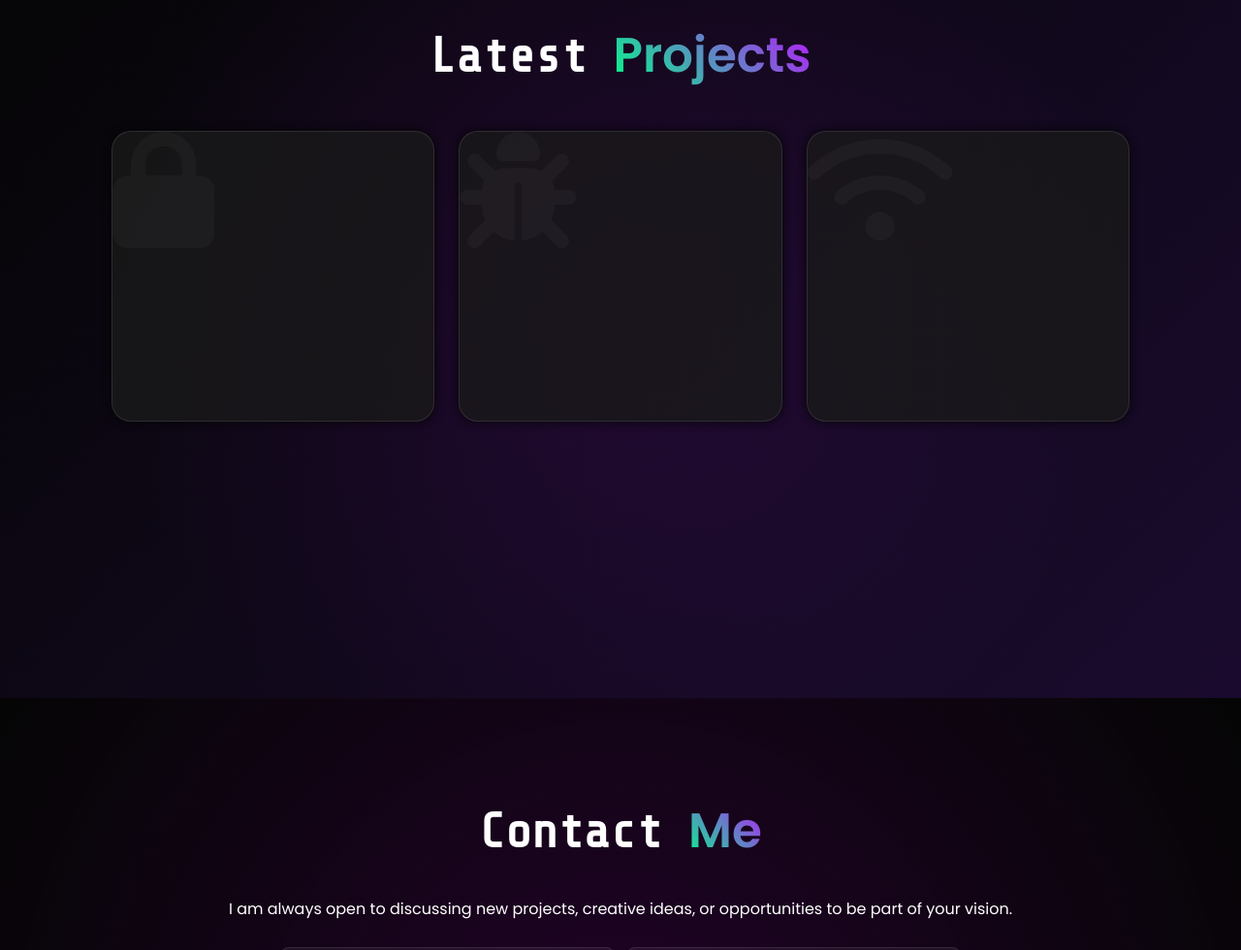
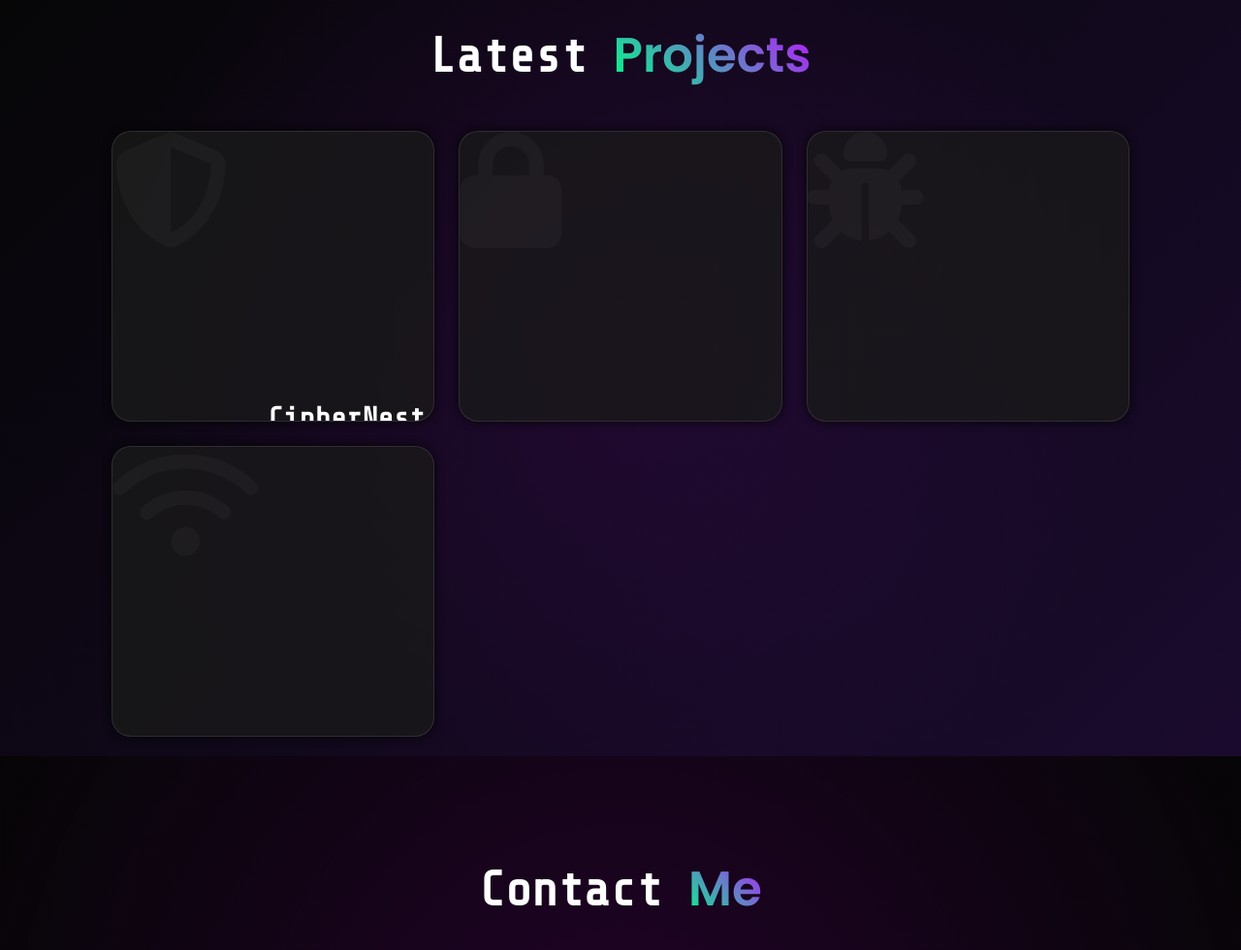
Before and after one commit to sakenavya0911/portfolio, a plain HTML site: page index.html in a window 1280 px wide. Shown: the part 2480-3460 px from the top of the page at 97% size. Drawn offline with nearby package versions, Linux system fonts and the light colour scheme.

Commit message:
feat: add CipherNest project to portfolio

```diff
--- a/index.html
+++ b/index.html
@@ -115,6 +115,15 @@
     <section class="projects" id="projects">
         <h2 class="heading">Latest <span>Projects</span></h2>
         <div class="projects-container">
+            <!-- CipherNest Project -->
+            <div class="project-box">
+                <i class="fas fa-shield-halved"></i>
+                <div class="project-layer">
+                    <h4>CipherNest</h4>
+                    <p>A modern cybersecurity learning platform featuring interactive cryptography quizzes and secure appointment scheduling.</p>
+                    <a href="https://cipher-nest-ruddy.vercel.app/" target="_blank"><i class="fas fa-external-link-alt"></i></a>
+                </div>
+            </div>
             <!-- Project 1 -->
             <div class="project-box">
                 <i class="fas fa-lock"></i>
```
